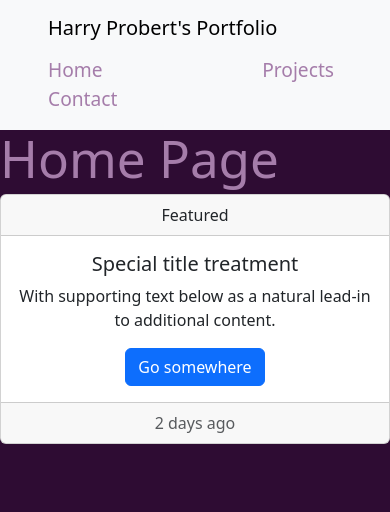
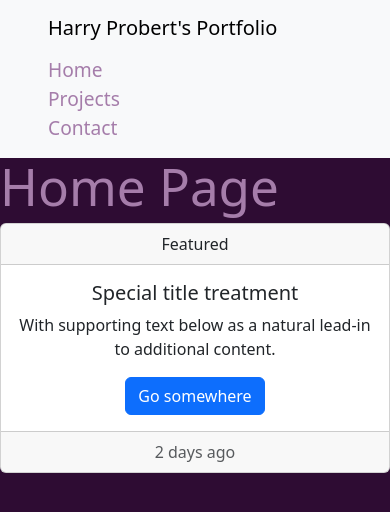
Before and after one commit to hpro97/portfolioReact, a React (Vite) app: page / in a window 390 px wide. Shown: the top 512 px of the page. Built offline with nearby package versions, Linux system fonts and the light colour scheme.

Commit message:
display media query for screen size

```diff
--- a/src/CSS/index.css
+++ b/src/CSS/index.css
@@ -91,15 +91,10 @@ button:focus-visible {
   outline: 4px auto -webkit-focus-ring-color;
 }
 
-@media (prefers-color-scheme: light) {
-  :root {
-    color: #5b575c; /* #5B575C - Gray */
-    background-color: #f7b9ff; /* #F7B9FF - Light pink */
+
+@media (max-width: 500px) {
+  .navbar.navContainer {
+    display: block; /* Change to block for smaller screens */
   }
-  a:hover {
-    color: #794980; /* #794980 - Purple */
-  }
-  button {
-    background-color: #f9f9f9;
-  }
+
 }
```
